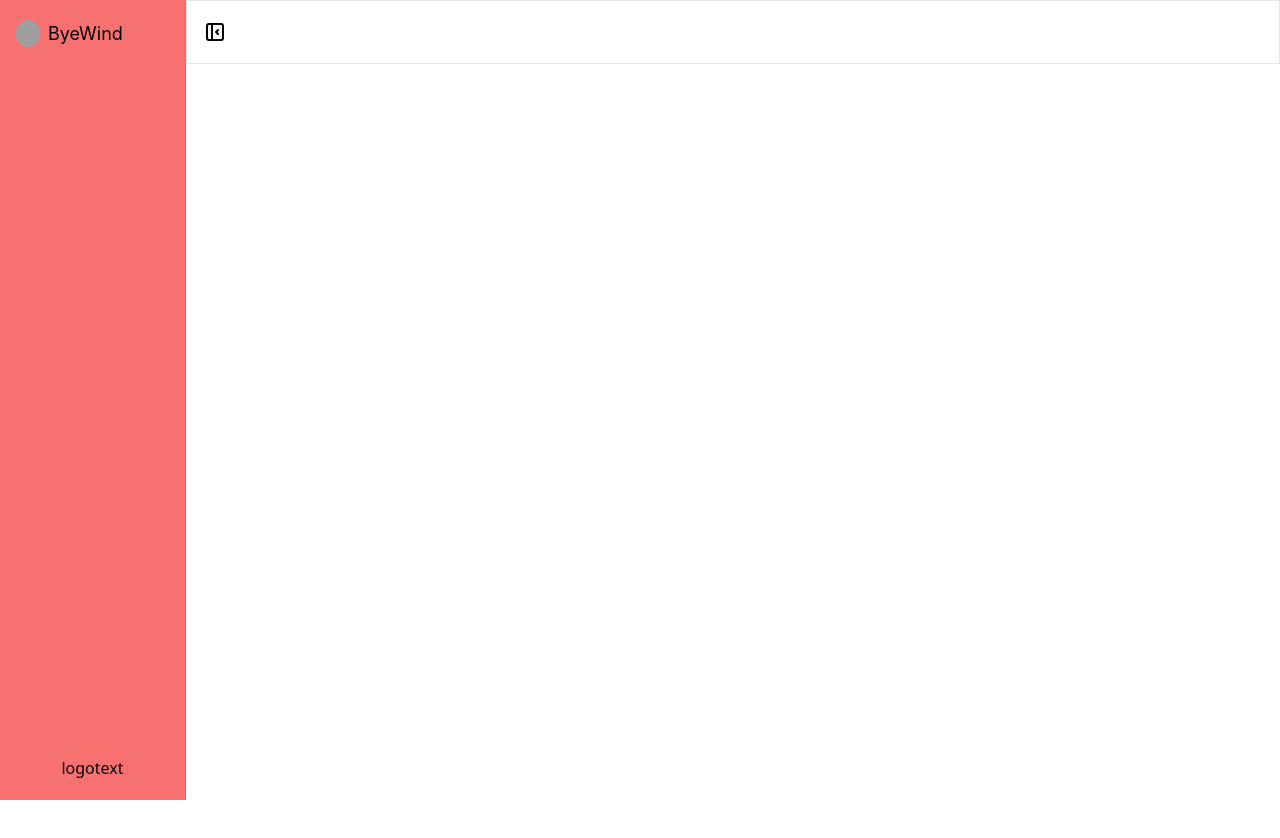
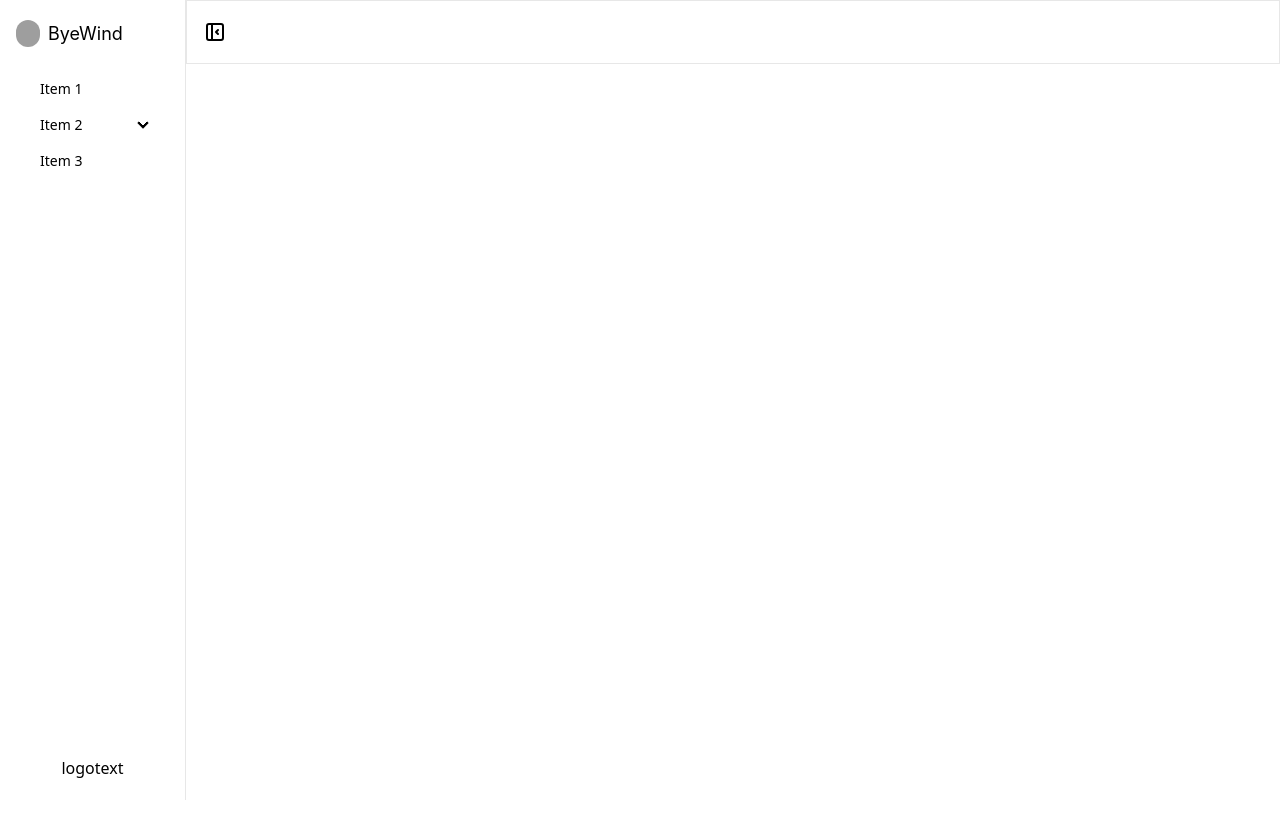
Before and after one commit to dangdinhtai0001/friday-project, a Vue app: page /redirect in a window 1280 px wide. Shown: the top 838 px of the page. Built offline with nearby package versions, Linux system fonts and the light colour scheme; grey boxes are pictures that could not be loaded.

Commit message:
feat: tạo được menu item đệ quy ở sidebar

```diff
--- /dev/null
+++ b/src/components/atoms/menu/index.vue
@@ -0,0 +1,43 @@
+<template>
+  <ul class="menu bg-primary-background w-full">
+    <MenuItem v-for="(item, i) in menus" :key="i" :item="item" />
+  </ul>
+</template>
+
+<script lang="ts" setup>
+// import type MenuItem as MenuItemType from './type.d.ts'
+import MenuItem from './menu-item.vue'
+const menus = [
+  {
+    label: 'Item 1'
+  },
+  {
+    label: 'Item 2',
+    children: [
+      {
+        label: 'Item 2.1'
+      },
+      {
+        label: 'Item 2.2'
+      },
+      {
+        label: 'Item 2.3',
+        children: [
+          {
+            label: 'Item 2.3.1'
+          },
+          {
+            label: 'Item 2.3.2'
+          },
+          {
+            label: 'Item 2.3.3'
+          }
+        ]
+      }
+    ]
+  },
+  {
+    label: 'Item 3'
+  }
+]
+</script>
--- /dev/null
+++ b/src/components/atoms/menu/menu-item.vue
@@ -0,0 +1,29 @@
+<template>
+  <!-- ------------------------------------------------------------------------------------------------ -->
+  <li
+    v-if="props.item.children && props.item.children.length > 0"
+    class="dropdown dropdown-right w-full"
+  >
+    <details>
+      <summary class="w-full hover:bg-black-5">{{ props.item.label }}</summary>
+      <ul tabindex="0" class="dropdown-content bg-primary-background menu z-[1] w-52 shadow">
+        <Self v-for="(item, i) in props.item.children" :key="i" :item="item" />
+      </ul>
+    </details>
+  </li>
+  <!-- ------------------------------------------------------------------------------------------------ -->
+  <li v-else>
+    <a class="w-full hover:bg-black-5">{{ props.item.label }}</a>
+  </li>
+</template>
+
+<script lang="ts" setup>
+import { defineProps, defineAsyncComponent } from 'vue'
+import type MenuItem from './type.d.ts'
+
+const Self = defineAsyncComponent(() => import('./menu-item.vue'))
+
+const props = defineProps<{
+  item: MenuItem
+}>()
+</script>
--- /dev/null
+++ b/src/components/atoms/menu/type.d.ts
@@ -0,0 +1,4 @@
+type MenuItem = {
+  label: string
+  children?: MenuItem[]
+}
--- a/src/components/templates/dashboard-layout/left-sidebar/index.vue
+++ b/src/components/templates/dashboard-layout/left-sidebar/index.vue
@@ -1,11 +1,14 @@
 <template>
   <div
-    class="flex flex-col justify-between border-r border-black-10 px-16 py-20 gap-16 bg-red-400"
+    class="flex flex-col justify-between border-r border-black-10 px-16 py-20 gap-16"
     v-motion
     ref="sidebarContainerTarget"
   >
     <!-- ----------------------------------------- || Sidebar items || ----------------------------------------- -->
     <NameBadge />
+    <div class="h-full">
+      <FloatMenu />
+    </div>
     <!-- ----------------------------------------- || Sidebar items  || ----------------------------------------- -->
     <!-- ----------------------------------------- || Logo || ----------------------------------------- -->
     <SidebarLogo />
@@ -18,6 +21,7 @@ import { useMotion } from '@vueuse/motion'
 
 import SidebarLogo from './logo.vue'
 import NameBadge from './name-badge.vue'
+import FloatMenu from '@/components/atoms/menu/index.vue'
 
 const isCollapsed = inject<boolean>('isCollapsed')
 
```
